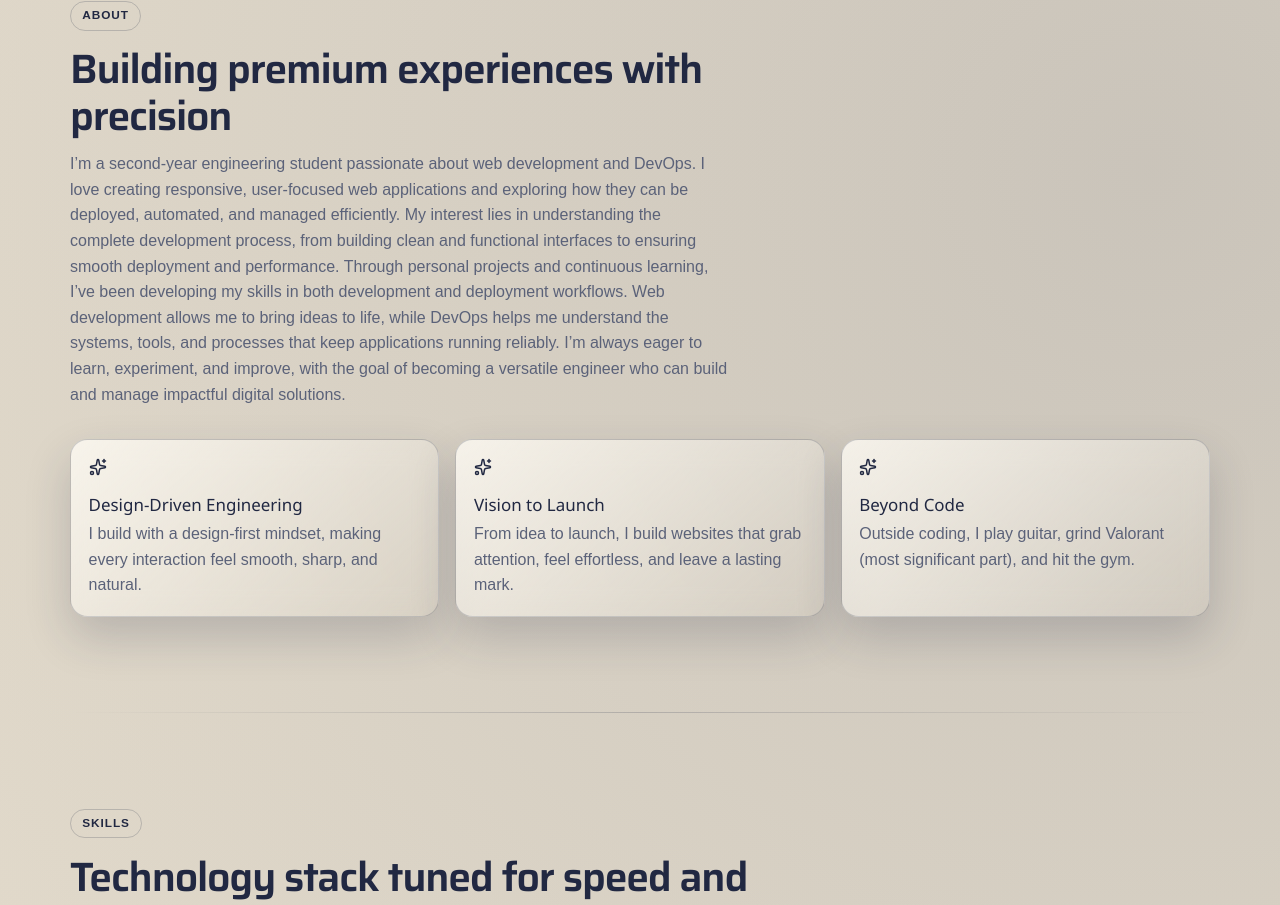
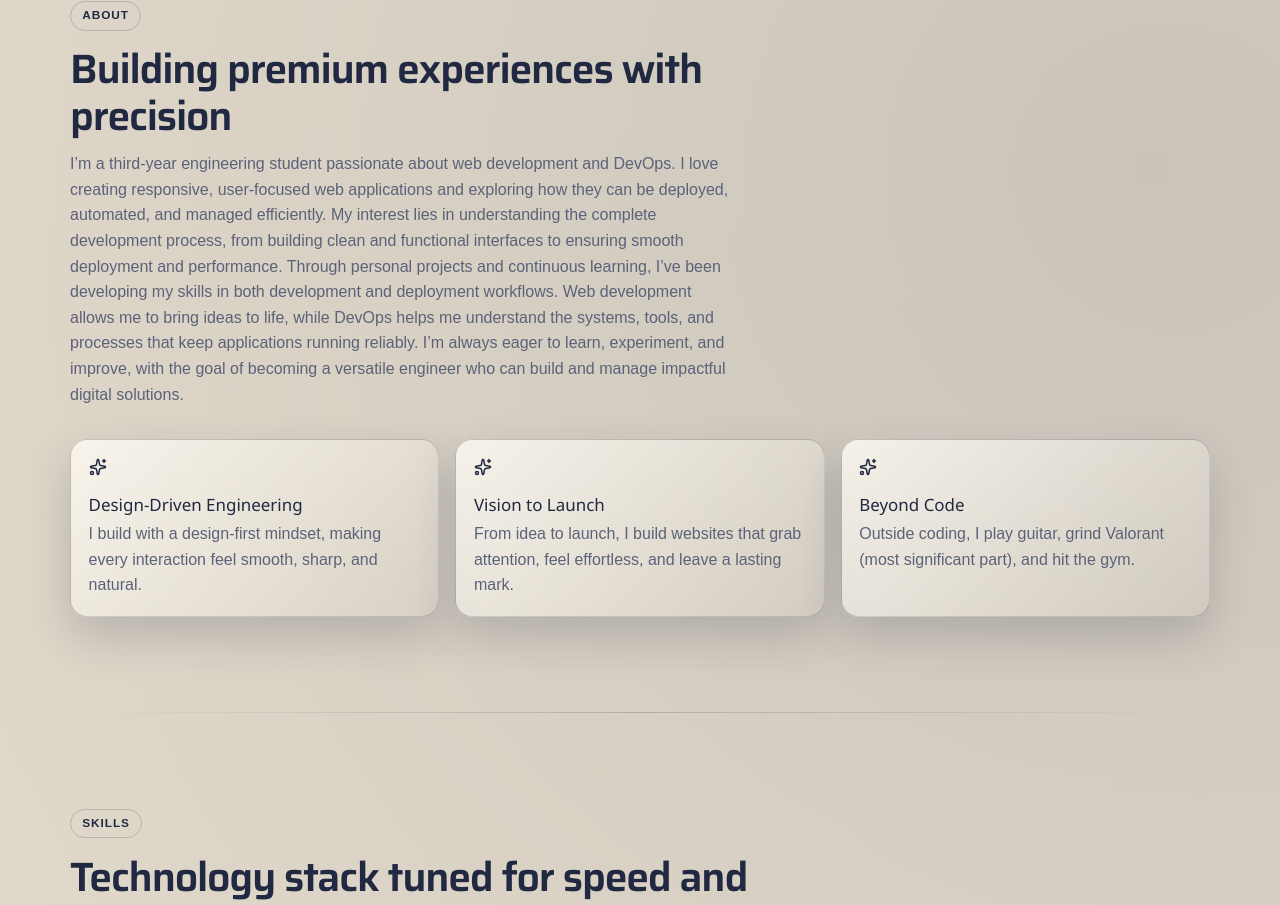
Before and after one commit to itsmierrrrr/Portfolio, a React (Vite) app: page / in a window 1280 px wide. Shown: the part 1067-1972 px from the top of the page. Built offline with nearby package versions, Linux system fonts and the light colour scheme; a web font is replaced by a local one.

Commit message:
year change

```diff
--- a/src/data/portfolioData.js
+++ b/src/data/portfolioData.js
@@ -10,7 +10,7 @@ export const personalInfo = {
   tagline:
     'I design and build sleek digital experiences focused on clarity, speed, and interactions that just feel right.', // Replace with your tagline
   intro:
-    'I’m a second-year engineering student passionate about web development and DevOps. I love creating responsive, user-focused web applications and exploring how they can be deployed, automated, and managed efficiently. My interest lies in understanding the complete development process, from building clean and functional interfaces to ensuring smooth deployment and performance. Through personal projects and continuous learning, I’ve been developing my skills in both development and deployment workflows. Web development allows me to bring ideas to life, while DevOps helps me understand the systems, tools, and processes that keep applications running reliably. I’m always eager to learn, experiment, and improve, with the goal of becoming a versatile engineer who can build and manage impactful digital solutions.', // Replace with your intro
+    'I’m a third-year engineering student passionate about web development and DevOps. I love creating responsive, user-focused web applications and exploring how they can be deployed, automated, and managed efficiently. My interest lies in understanding the complete development process, from building clean and functional interfaces to ensuring smooth deployment and performance. Through personal projects and continuous learning, I’ve been developing my skills in both development and deployment workflows. Web development allows me to bring ideas to life, while DevOps helps me understand the systems, tools, and processes that keep applications running reliably. I’m always eager to learn, experiment, and improve, with the goal of becoming a versatile engineer who can build and manage impactful digital solutions.', // Replace with your intro
   email: 'mihir.s.sawant17@gmail.com', // Replace with your email
   location: 'Mumbai, India', // Replace with your location
   resume: '/Mihir Sawant Resume.pdf', // Put your resume file in /public as resume.pdf
```
